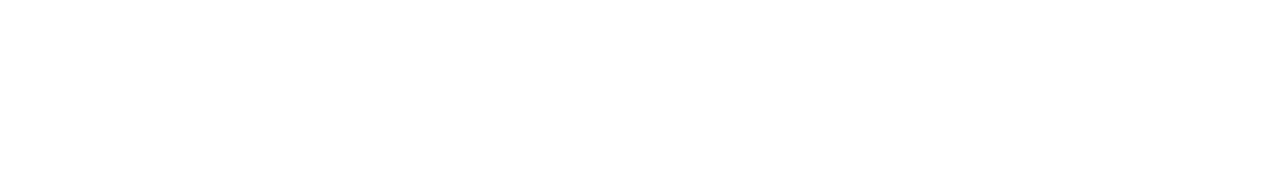
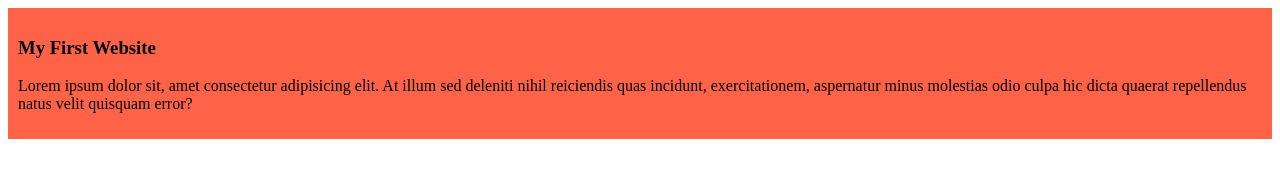
Before and after one commit to mdjamee306/my-simple-website, a plain HTML site: page index.html in a window 1280 px wide. Drawn offline with Linux system fonts and the light colour scheme.

Commit message:
added the first blog

```diff
--- a/index.html
+++ b/index.html
@@ -4,8 +4,13 @@
     <meta charset="UTF-8">
     <meta name="viewport" content="width=device-width, initial-scale=1.0">
     <title>My First Website</title>
+    <link rel="stylesheet" href="styles/blog.css">
 </head>
 <body>
+    <div>
+        <h3>My First Website </h3>
+        <p>Lorem ipsum dolor sit, amet consectetur adipisicing elit. At illum sed deleniti nihil reiciendis quas incidunt, exercitationem, aspernatur minus molestias odio culpa hic dicta quaerat repellendus natus velit quisquam error?</p>
+    </div>
 
 </body>
 </html>
--- /dev/null
+++ b/styles/blog.css
@@ -0,0 +1,4 @@
+div{
+    background-color: tomato;
+    padding: 10px;
+}
```
